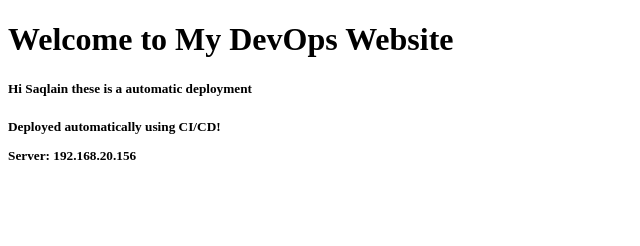
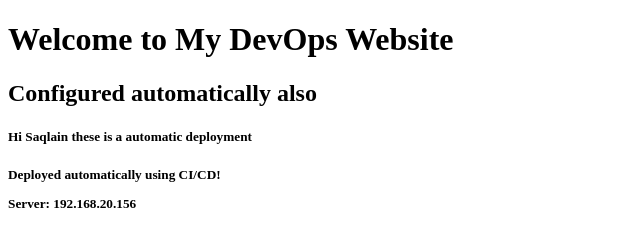
Before and after one commit to saqlainkhan1/devops-website, a plain HTML site: page index.html in a window 1280 px wide. Shown: the whole page, without its empty margins (0-640 px from the left). Drawn offline with Linux system fonts and the light colour scheme.

Commit message:
Test automatic CI/CD deployment

```diff
--- a/index.html
+++ b/index.html
@@ -5,6 +5,7 @@
 </head>
 <body>
     <h1>Welcome to My DevOps Website</h1>
+    <h2>Configured automatically also<h5>
     <h5> Hi Saqlain these is a automatic deployment<h5>
     <p>Deployed automatically using CI/CD!</p>
     <p>Server: 192.168.20.156</p>
```
